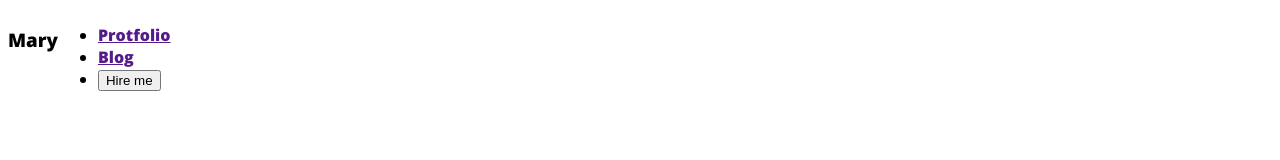
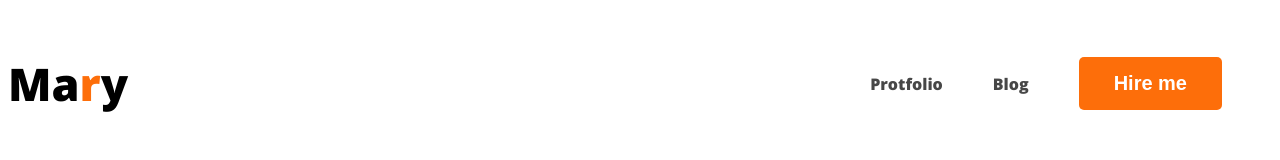
Before and after one commit to Imamhasan0767/web-protfolio, a plain HTML site: page index.html in a window 1280 px wide. Drawn offline with nearby package versions, Linux system fonts and the light colour scheme.

Commit message:
added nav

```diff
--- a/index.html
+++ b/index.html
@@ -13,11 +13,11 @@
 <body>
     <header>
         <nav>
-            <h3>Ma<span class="-textprimary">r</span>y</h3>
+            <h3 class="nav-title">Ma<span class="textprimary">r</span>y</h3>
             <ul>
                 <li><a href="">Protfolio</a></li>
                 <li><a href="">Blog</a></li>
-                <li><button>Hire me</button></li>
+                <li><button class="btn-primary">Hire me</button></li>
             </ul>
         </nav>
     </header>
--- a/style/protfolio.css
+++ b/style/protfolio.css
@@ -3,9 +3,35 @@ body{
     font-family: 'Open Sans', sans-serif;
 }
 .textprimary{
-    color: FD6E0A;
+    color: #FD6E0A;
 }
 /* nav related styles */
 nav{
+     display: flex;
+     justify-content: space-between;
+}
+.nav-title{
+    font-size: 45px;
+    font-weight: 800;
+}
+nav > ul{
     display: flex;
+    align-items: center;
 }
+nav li{
+    list-style: none;
+    margin-right: 50px;
+}
+nav a{
+    text-decoration: none;
+    color: #474747;
+}
+.btn-primary{
+    border-radius: 5px;
+    background: #FD6E0A;
+    font-size: 20px;
+    font-weight: 700;
+    color: #FFF;
+    border: 0px;
+    padding: 15px 35px;
+}
```
